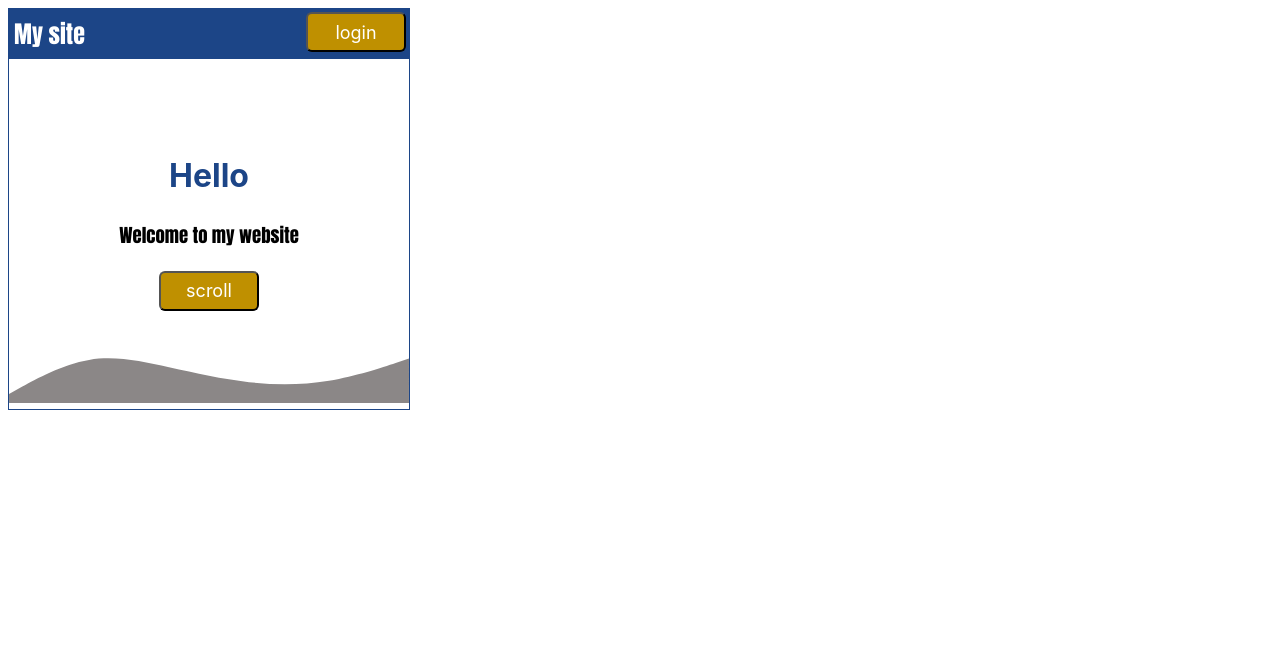
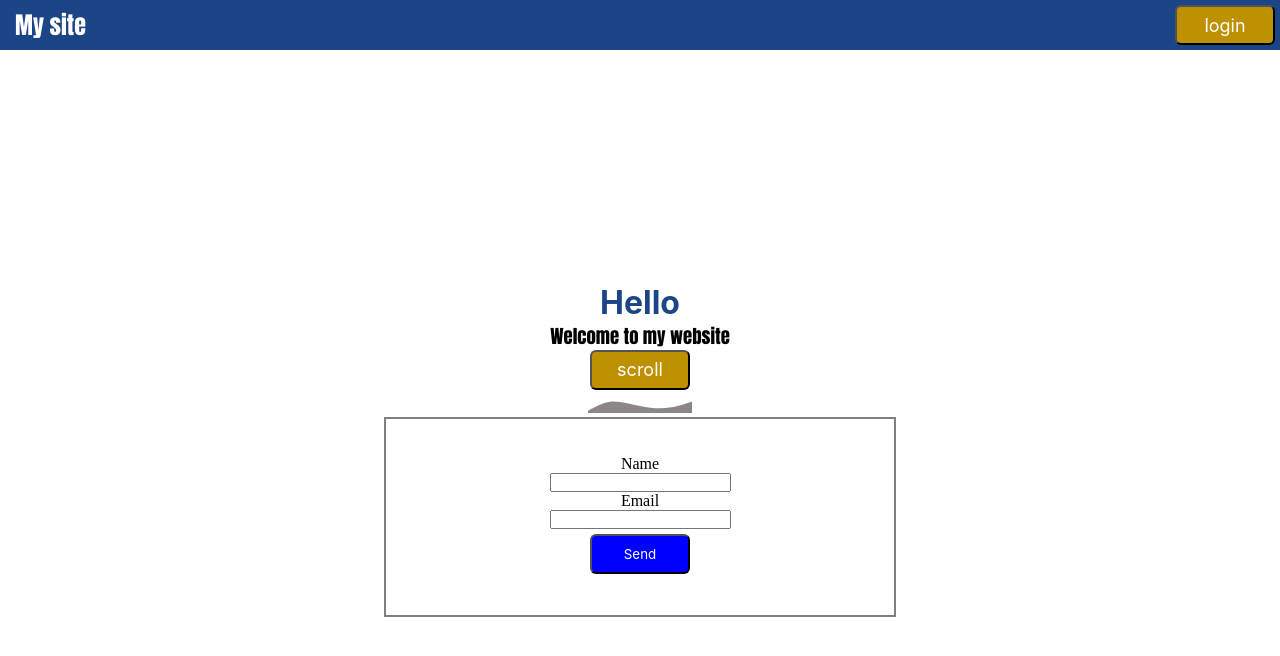
Before and after one commit to Reddah14/_Nology, a plain HTML site: page sass_practice/index.html in a window 1280 px wide. Drawn offline with Linux system fonts and the light colour scheme.

Commit message:
small refactor to submit before lunch - not finished

```diff
--- a/sass_practice/assets/styles/_buttons.scss
+++ b/sass_practice/assets/styles/_buttons.scss
@@ -1,19 +1,22 @@
-/* button {
-  background: $secondary-color;
-  color: $text-color;
-  margin: 3px;
-  width: 100px;
-  border-radius: 6px;
-} */
+/* HERE SHOULD GO STYLES THAT APPLY TO ALL BUTTONS */
 @import './_typography';
 
 .btn-primary {
   background: $secondary-color;
   color: $text-color;
-  margin: 3px;
   width: 100px;
   height: 40px;
   border-radius: 6px;
   font-family: $secondary-font;
   font-size: large;
 }
+
+.btn-form {
+  background-color: blue;
+  color: $text-color;
+  width: 100px;
+  height: 40px;
+  border-radius: 6px;
+  font-family: $secondary-font;
+  margin: 5px;
+}
--- a/sass_practice/index.html
+++ b/sass_practice/index.html
@@ -23,7 +23,19 @@
           <h3 class="hero__subtitle">Welcome to my website</h3>
           <button class="btn-primary">scroll</button>
 
-          <svg xmlns="http://www.w3.org/2000/svg" viewBox="0 0 1440 320"><path fill="#8b8787" fill-opacity="1" d="M0,288L48,261.3C96,235,192,181,288,165.3C384,149,480,171,576,192C672,213,768,235,864,245.3C960,256,1056,256,1152,240C1248,224,1344,192,1392,176L1440,160L1440,320L1392,320C1344,320,1248,320,1152,320C1056,320,960,320,864,320C768,320,672,320,576,320C480,320,384,320,288,320C192,320,96,320,48,320L0,320Z"></path></svg>
+          <svg xmlns="http://www.w3.org/2000/svg" viewBox="0 0 1440 320">
+            <path fill="#8b8787" fill-opacity="1" d="M0,288L48,261.3C96,235,192,181,288,165.3C384,149,480,171,576,192C672,213,768,235,864,245.3C960,256,1056,256,1152,240C1248,224,1344,192,1392,176L1440,160L1440,320L1392,320C1344,320,1248,320,1152,320C1056,320,960,320,864,320C768,320,672,320,576,320C480,320,384,320,288,320C192,320,96,320,48,320L0,320Z">
+            </path>
+          </svg>
+
+          <form class="hero__form">
+            <label for="name">Name</label>
+            <input type="text">
+            <label for="email">Email</label>
+            <input type="text">
+            <button class="btn-form">Send</button>
+          </form>
+
         </section>
       </main>
 
--- a/sass_practice/styles.scss
+++ b/sass_practice/styles.scss
@@ -5,18 +5,23 @@
 @import './assets/styles/_buttons';
 @import './assets/styles/_typography';
 
+* {
+  margin: 0%;
+  padding: 0%;
+  box-sizing: border-box;
+}
+
 body {
-  width: 400px;
-  height: 400px;
-  border: 1px solid $primary-color;
+  min-height: 100vh;
+  width: 100vw;
 }
 
 .nav {
+  min-width: 100%;
   background-color: $primary-color;
   display: flex;
   justify-content: space-between;
   height: 50px;
-  width: 400px;
 
 /*
 2 ways of syntax for applying styles to children or descendants
@@ -27,15 +32,18 @@ body {
   &__title {
 
   }
-
 */
 
-  h2 {
+  &__title {
     color: $text-color;
     align-self: center;
-    margin-left: 5px;
+    margin-left: 15px;
     font-family: $primary-font;
     font-weight: 100;
+  }
+
+  &__login {
+    margin: 5px;
   }
 }
 
@@ -43,21 +51,33 @@ main {
   display: flex;
   flex-direction: column;
   align-content: center;
+  justify-content: center;
+  min-height: 100vh;
 
-  section {
+  .hero {
     text-align: center;
-    margin-top: 70px;
-  }
 
-  h2 {
+    &__title {
       color: $primary-color;
       font-family: $secondary-font;
       font-weight: bold;
       font-size: 200%;
      }
 
-  h3 {
+    &__subtitle {
     font-family: $primary-font;
     }
 
+    &__form {
+      display: flex;
+      justify-content: center;
+      align-items: center;
+      flex-direction: column;
+      border: 2px solid gray;
+      height: 200px;
+      width: 40%;
     }
+  }
+
+
+}
```
Also changed, not shown: sass_practice/assets/styles/_variables.scss (line endings or trailing spaces), sass_practice/styles.css. Lines whose indentation alone changed are shown as unchanged.
